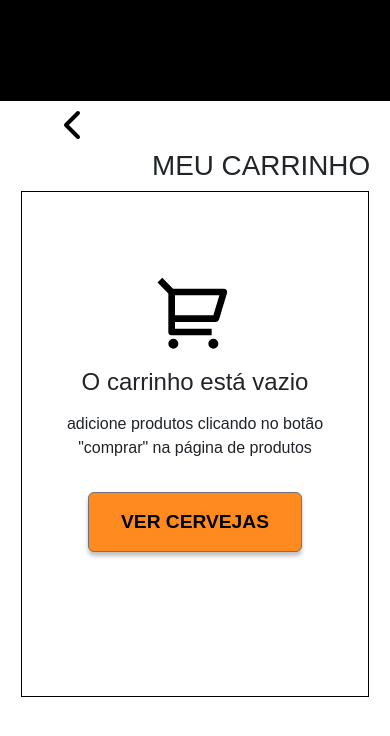
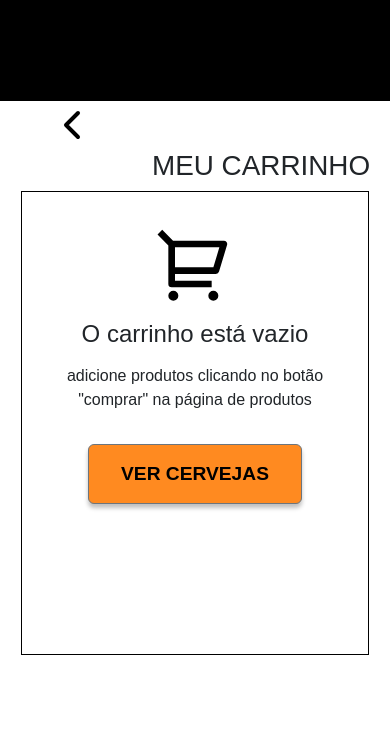
Before and after one commit to OrcFofa/HandOn5, a React (Create React App) app: page /carrinho in a window 390 px wide. Shown: the top 736 px of the page. Built offline with nearby package versions, Linux system fonts and the light colour scheme; a web font is replaced by a local one.

Commit message:
ButtonComeBack component created

```diff
--- a/src/components/Cart/CartEmpty.css
+++ b/src/components/Cart/CartEmpty.css
@@ -34,3 +34,22 @@
     color:#fff;
     transition: 0.5s;
 }
+
+@media (max-width: 900px) and (min-width: 710px){
+
+.bodyCartEmpty{
+    max-height: 40vh;
+}
+}
+
+@media (max-width:500px){
+
+    .bodyCartEmpty{
+        max-height: 55vh;
+    }
+
+    .iconCart {
+        margin-top: 2rem;
+    }
+
+}
--- a/src/pages/Cart.js
+++ b/src/pages/Cart.js
@@ -1,6 +1,6 @@
 import { useEffect } from "react";
 import {useDispatch, useSelector} from "react-redux";
-import {ButtonComeBack} from "../components/Cart/ButtonComeBack";
+import {ButtonComeBack} from "../components/ButtonComeBack/ButtonComeBack";
 import {CardProduct} from "../components/Cart/CardProduct";
 import { CartEmpty } from "../components/Cart/CartEmpty";
 import {FooterCart} from "../components/Cart/FooterCart";
```
Also changed, not shown: src/components/ButtonComeBack/ButtonComeBack.css (renamed from src/components/Cart/ButtonComeBack.css), src/components/ButtonComeBack/ButtonComeBack.js (renamed from src/components/Cart/ButtonComeBack.js).
